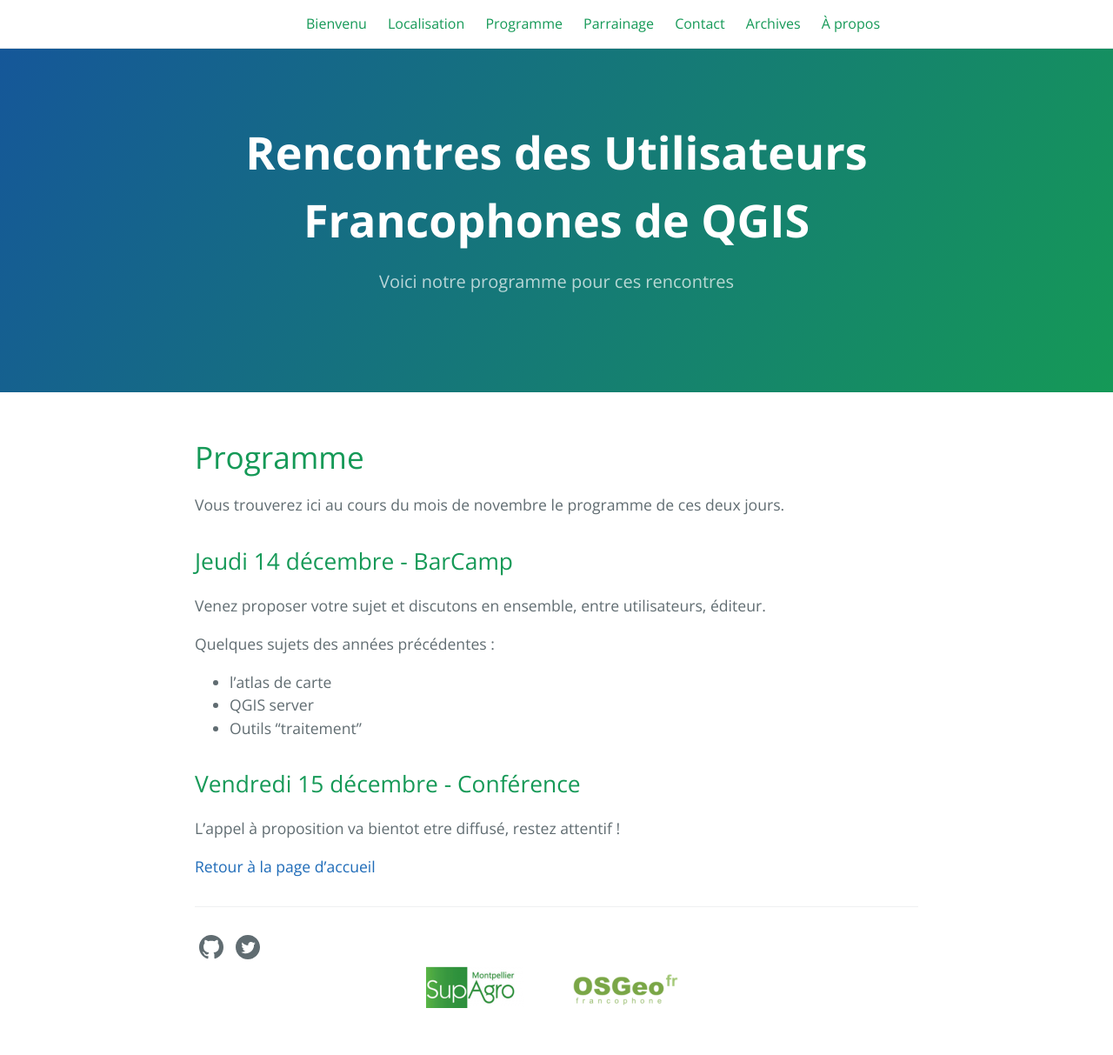
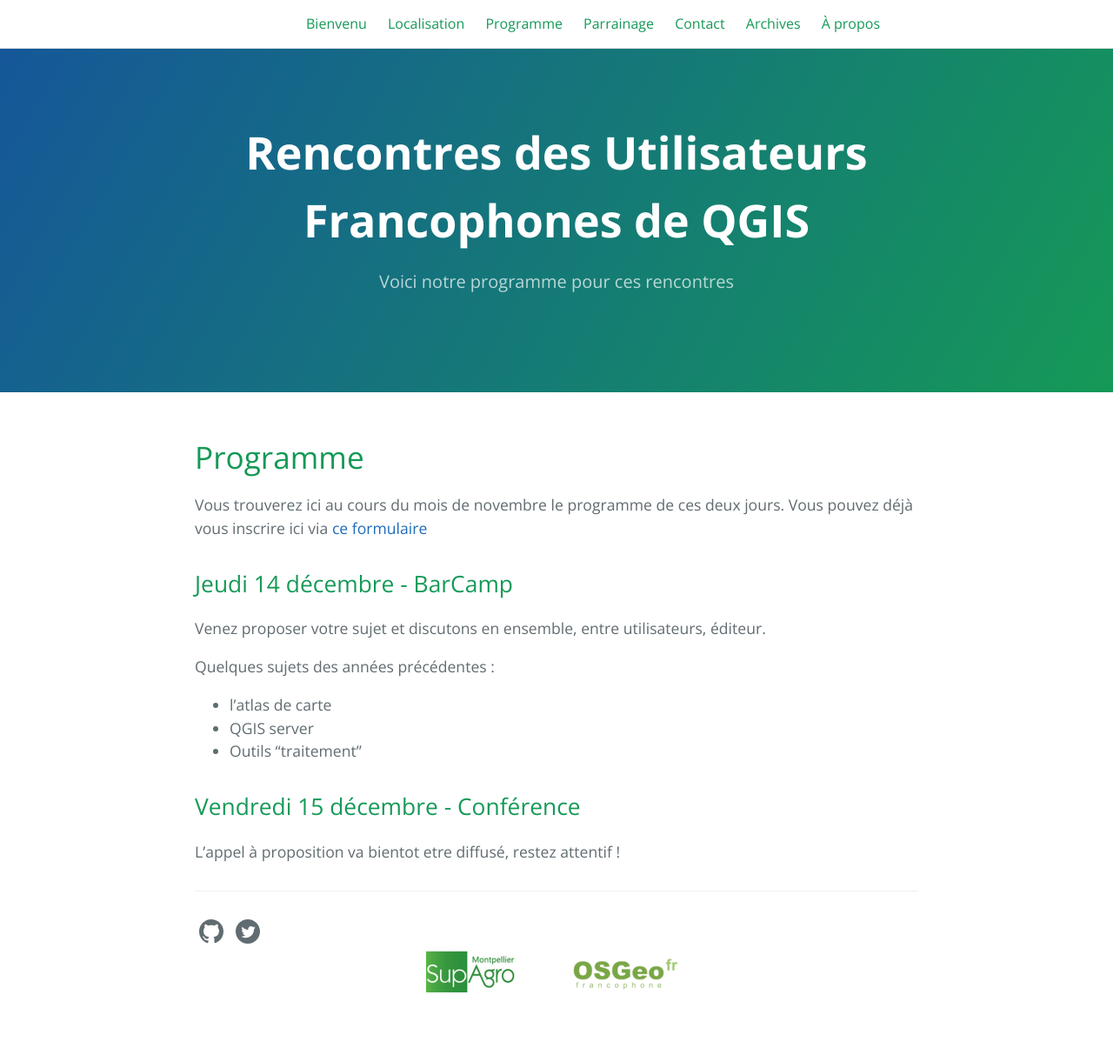
Before and after one commit to OSGeo-fr/QGIS-conf-fr-website, a Jekyll site: the page built from z20_programme.md, in a window 1280 px wide. Shown: the whole page at 87% size. Built offline with Jekyll 4.4.1, drawn with Linux system fonts in a browser that asks for light colours.

Commit message:
Update z20_programme.md

```diff
--- a/z20_programme.md
+++ b/z20_programme.md
@@ -4,7 +4,7 @@ title: Programme
 tagline: Voici notre programme pour ces rencontres
 ---
 
-Vous trouverez ici au cours du mois de novembre le programme de ces deux jours.
+Vous trouverez ici au cours du mois de novembre le programme de ces deux jours. Vous pouvez déjà vous inscrire ici via [ce formulaire]({{ site.url }}{{ site.baseurl }}/inscription.html)
 
 ## Jeudi 14 décembre - BarCamp
 
@@ -20,6 +20,3 @@ Quelques sujets des années précédentes :
 ## Vendredi 15 décembre - Conférence
 
 L'appel à proposition va bientot etre diffusé, restez attentif !
-
-
-[Retour à la page d'accueil]({{ site.url }}{{ site.baseurl }})
```
